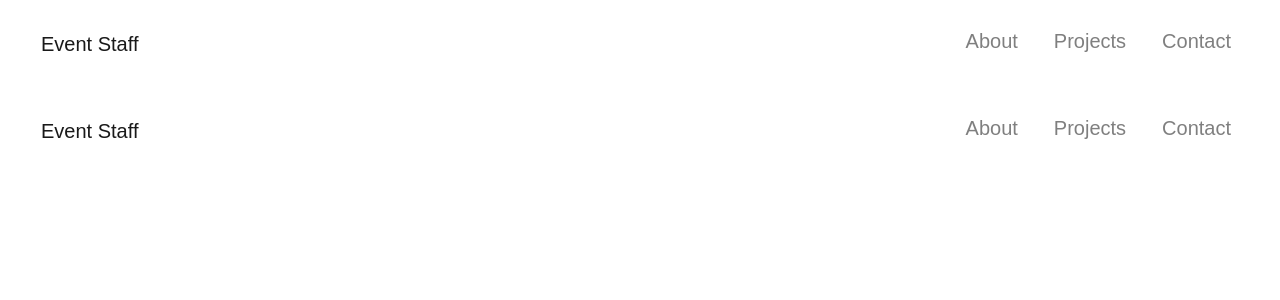
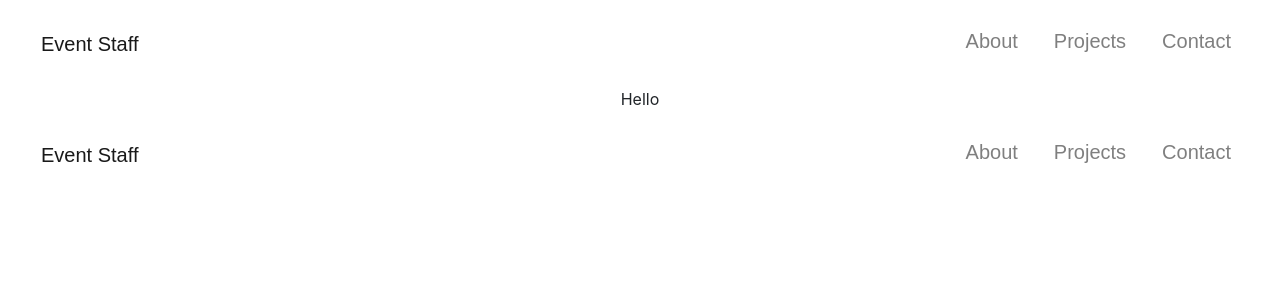
Before and after one commit to EnterpriseBoy/Magiweb, a React (Create React App) app: page / in a window 1280 px wide. Shown: the top 300 px of the page. Built offline with nearby package versions, Linux system fonts and the light colour scheme.

Commit message:
body setup

```diff
--- a/src/App.js
+++ b/src/App.js
@@ -2,12 +2,16 @@ import React from 'react';
 import './App.css';
 import Header from './Components/Header/Header';
 import Footer from './Components/Footer/footer';
+import Body from './Components/Body/Body';
 
 function App() {
   return (
     <div className="App">
       <div>
       <Header/>
+      </div>
+      <div>
+      <Body/>
       </div>
       <div>
       <Footer/>
--- /dev/null
+++ b/src/Components/Body/Body.css
@@ -0,0 +1,4 @@
+#mainNav {
+    min-height: 60px;
+    background-color: #fff;
+  }
--- /dev/null
+++ b/src/Components/Body/Body.js
@@ -0,0 +1,13 @@
+import React from "react";
+import "./Body.css";
+import "../../CSS/bootstrap.min.css";
+
+
+
+function Body(props) {
+  return (
+    <div>Hello</div>
+    );
+}
+
+export default Body
```
Also changed, not shown: 1 other file (tests, documents, lock files or other folders).
